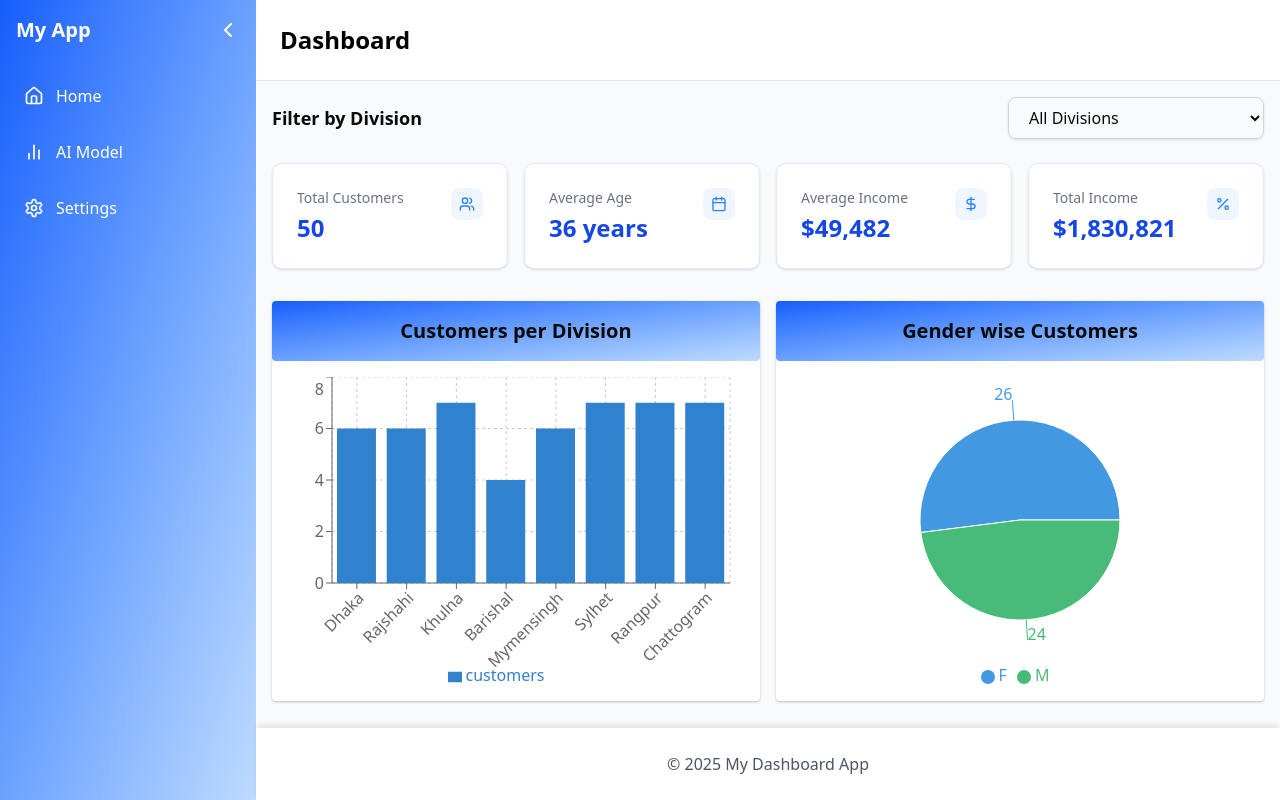
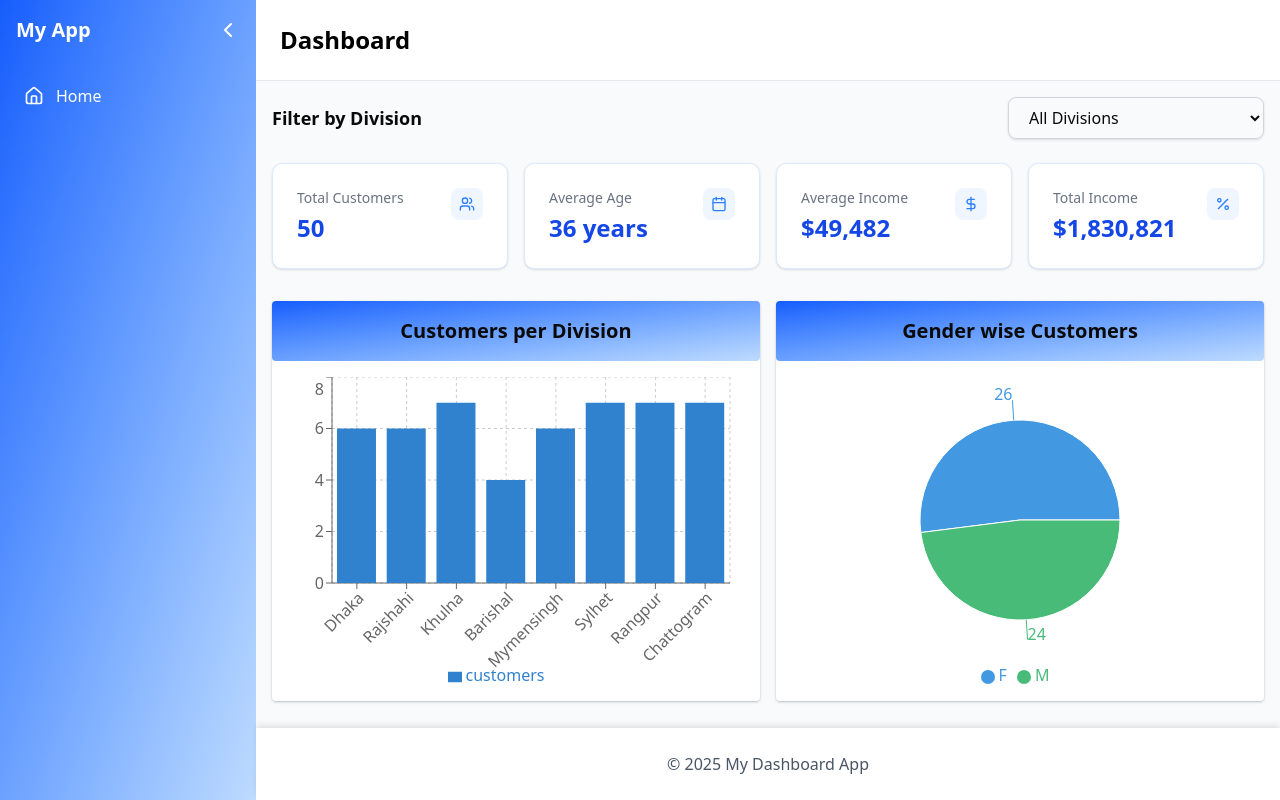
Before and after one commit to Asiful-Haque/Assesment, a Next.js app: page /dashboard in a window 1280 px wide. Built offline with nearby package versions, Linux system fonts and the light colour scheme.

Commit message:
Ref: Add logic to give access as role

```diff
--- a/src/app/dashboard/page.js
+++ b/src/app/dashboard/page.js
@@ -2,7 +2,7 @@
 import Home from "@/components/Home";
 import IncomePredictor from "@/components/IncomePredictor";
 import Sidebar from "@/components/Sidebar";
-import { useState } from "react";
+import { useState, useEffect } from "react";
 
 
 export default function Dashboard() {
--- a/src/app/login/page.js
+++ b/src/app/login/page.js
@@ -23,7 +23,7 @@ export default function LoginPage() {
 
     const handleLogin = (e) => {  //This time manual login without database connection
         e.preventDefault();
-        localStorage.setItem("admin", role);
+        localStorage.setItem("role", role);
         localStorage.setItem("isLoggedIn", "true");
         router.push("/dashboard"); //Sending to the dashboard page
     };
--- a/src/components/Sidebar.js
+++ b/src/components/Sidebar.js
@@ -1,10 +1,16 @@
 "use client";
 
-import { useState } from "react";
+import { useState, useEffect } from "react";
 import { ChevronLeft, ChevronRight, Home, BarChart2, Settings } from "lucide-react";
 
 export default function Sidebar({ onSelectPage }) {
     const [clicked, setClicked] = useState(false);
+    const [role, setRole] = useState(null);
+
+    useEffect(() => {
+        const storedRole = localStorage.getItem("role");
+        setRole(storedRole);
+    }, []);
 
     return (
         <div
@@ -26,6 +32,7 @@ export default function Sidebar({ onSelectPage }) {
                     <Home size={20} />
                     {!clicked && <span>Home</span>}
                 </button>
+                {role === "admin" && (
                     <button
                         onClick={() => onSelectPage("AI Model")}
                         className="flex items-center gap-3 hover:bg-blue-600 p-2 rounded w-full text-left"
@@ -33,6 +40,9 @@ export default function Sidebar({ onSelectPage }) {
                         <BarChart2 size={20} />
                         {!clicked && <span>AI Model</span>}
                     </button>
+                )}
+
+                {role === "sales" && (
                     <button
                         onClick={() => onSelectPage("settings")}
                         className="flex items-center gap-3 hover:bg-blue-600 p-2 rounded w-full text-left"
@@ -40,6 +50,7 @@ export default function Sidebar({ onSelectPage }) {
                         <Settings size={20} />
                         {!clicked && <span>Settings</span>}
                     </button>
+                )}
             </nav>
         </div>
     );
```
Lines whose indentation alone changed are shown as unchanged.
